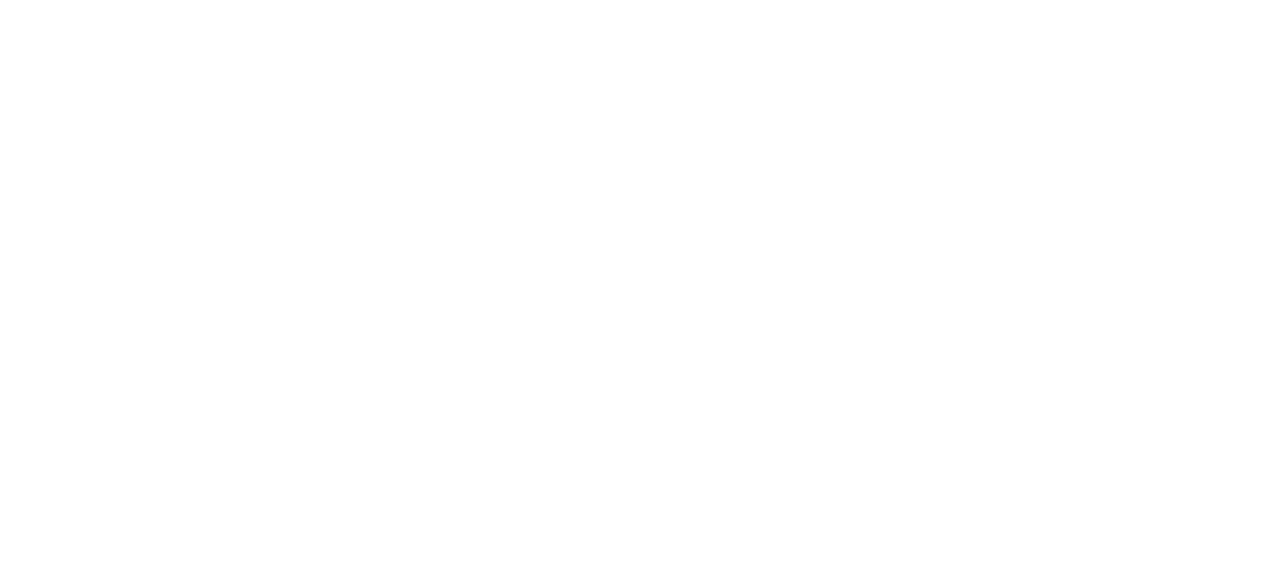
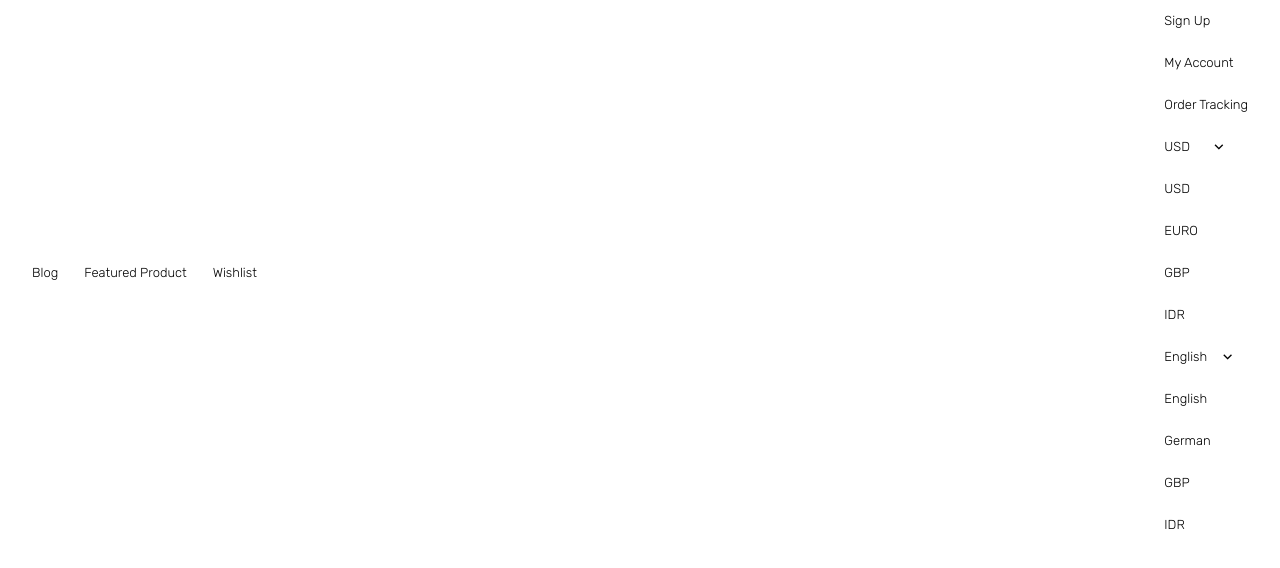
Before and after one commit to thenjanand/e-comm, a plain HTML site: page index.html in a window 1280 px wide. Drawn offline with nearby package versions, Linux system fonts and the light colour scheme.

Commit message:
files updated

```diff
--- a/index.html
+++ b/index.html
@@ -1,13 +1,74 @@
 <!DOCTYPE html>
 <html lang="en">
-<head>
-  <meta charset="UTF-8">
-  <meta http-equiv="X-UA-Compatible" content="IE=edge">
-  <meta name="viewport" content="width=device-width, initial-scale=1.0">
-  <title>E-Comm Website</title>
-  <link rel="stylesheet" href="style.css">
-</head>
-<body>
+  <head>
+    <meta charset="UTF-8" />
+    <meta http-equiv="X-UA-Compatible" content="IE=edge" />
+    <meta name="viewport" content="width=device-width, initial-scale=1.0" />
+    <title>E-Comm Website</title>
+    <link rel="stylesheet" href="style.css" />
+    <link
+      href="https://cdn.jsdelivr.net/npm/remixicon@2.5.0/fonts/remixicon.css"
+      rel="stylesheet"
+    />
+  </head>
+  <body>
+    <div id="page" class="site">
+      <header>
+        <div class="header-top">
+          <div class="container">
+            <div class="wrapper flexitem">
+              <div class="left">
+                <ul class="flexitem main-links">
+                  <li><a href="#">Blog</a></li>
+                  <li><a href="#">Featured Product</a></li>
+                  <li><a href="#">Wishlist</a></li>
+                </ul>
+              </div>
+              <div class="right">
+                <ul class="flexitem">
+                  <ul class="main-links">
+                    <li><a href="#">Sign Up</a></li>
+                    <li><a href="#">My Account</a></li>
+                    <li><a href="#">Order Tracking</a></li>
+                    <li>
+                      <a href="#"
+                        >USD<span class="icon-small">
+                          <i class="ri-arrow-down-s-line"></i></span
+                      ></a>
+                      <ul>
+                        <li class="current"><a href="#">USD</a></li>
+                        <li><a href="#">EURO</a></li>
+                        <li><a href="#">GBP</a></li>
+                        <li><a href="#">IDR</a></li>
+                      </ul>
+                    </li>
+                    <li>
+                      <a href="#"
+                        >English<span class="icon-small"
+                          ><i class="ri-arrow-down-s-line"></i></span
+                      ></a>
+                      <ul>
+                        <li class="current"><a href="#">English</a></li>
+                        <li><a href="#">German</a></li>
+                        <li><a href="#">GBP</a></li>
+                        <li><a href="#">IDR</a></li>
+                      </ul>
+                    </li>
+                  </ul>
+                </ul>
+              </div>
+            </div>
+          </div>
+        </div>
+      </header>
+      <!-- header -->
 
-</body>
+      <main></main>
+      <!-- main -->
+
+      <footer></footer>
+      <!-- footer -->
+    </div>
+    <script src="script.js"></script>
+  </body>
 </html>
--- a/style.css
+++ b/style.css
@@ -26,6 +26,10 @@
   --trans-color: color 0.3s;
 }
 
+/*
+******************** CSS RESET ************************
+ */
+
 * {
   margin: 0;
   padding: 0;
@@ -44,25 +48,182 @@ body {
   color: var(--dark-color);
   background-color: var(--white-color);
 }
-a{
+a {
   text-decoration: none;
   color: inherit;
   -webkit-tap-highlight-color: transparent;
 }
-ul{
+ul {
   list-style: none;
 }
-img{
+img {
   max-width: var(--percent100);
   vertical-align: middle;
 }
-strong{
+strong {
   font-weight: var(--fw8);
 }
-table{
+table {
   border-collapse: collapse;
   border-spacing: 0;
 }
-input::placeholder{
+input::placeholder {
   font: inherit;
 }
+h1,
+h2,
+h3,
+h4 {
+  font-family: "Poppins";
+}
+h1 {
+  font-size: calc(1.3em+1vw);
+  font-weight: var(--fw8);
+  line-height: 1;
+}
+h2 {
+  font-size: 2.5em;
+}
+h3 {
+  font-size: 1.2em;
+  font-weight: var(--fw7);
+}
+h4 {
+  font-size: 1em;
+  font-weight: var(--fw6);
+}
+
+/*
+*************** Resuable Selector ***********************
+*/
+.container {
+  max-width: 1280px;
+  margin: 0 auto;
+  padding: 0 0.938em;
+}
+.column {
+  margin-left: -0.938em;
+  margin-right: -0.938em;
+}
+.column .row {
+  padding: 0.938em;
+}
+.flexwrap {
+  display: flex;
+  flex-wrap: wrap;
+}
+.flexcenter {
+  display: flex;
+  justify-content: center;
+  align-items: center;
+}
+.flexitem {
+  display: flex;
+  align-items: center;
+}
+.flexcol {
+  display: flex;
+  flex-direction: column;
+  gap: 1em;
+}
+
+.main-links a:hover {
+  color: var(--secondary-color);
+}
+.second-link a:hover {
+  color: var(--light-text-color);
+}
+.icon-small,
+.icon-large {
+  display: flex;
+  align-items: center;
+  padding: 0 0.25em;
+  font-weight: normal;
+}
+.icon-small {
+  font-size: 1.25em;
+  margin: auto;
+}
+.icon-large {
+  font-size: 1.75em;
+  padding: 0 0.75em 0 0;
+}
+/*
+***************** Structure Styling **************************
+00. Reusable Selector
+
+01. HEADER
+  a. Header Top
+  b. Header Nav
+  c. Header Main , Departments Category
+  d. Search Form
+  e. Resposive Menu - OFF Canvas
+
+02. SLIDER
+03. BRANDS
+04. PRODUCTS
+  a. Global Product
+  b. BIG Product
+  c. MINI Product
+  d. Main Product
+05. BANNER
+  a. News Letter
+  b. Widgets
+  c. Footer Info
+06. BOTTOM MENU
+  a. Search
+07. OVERLAY
+08. PAGE SINGLE
+  a. Breadcrumb
+  b. Product Details
+  c. Product Description
+  d. Product Review
+  e. Product Review Form
+09. PAGE SINGLE :SPECIAL OFFER
+10. PAGE CATEGORY
+  a. Sidebar Product Filter
+  b. Product Block
+11. CART
+12. PAGE CART
+13. PAGE CHECKOUT
+14. MODAL
+15. RESPONSIVE
+
+*
+******************************************/
+/* HEADER */
+
+header li > a {
+  display: flex;
+  position: relative;
+  line-height: inherit;
+}
+
+/* a. Header Top */
+.header-top .wrapper {
+  font-size: var(--font-small);
+  font-weight: var(--fw3);
+  justify-content: space-between;
+  line-height: 42px;
+}
+.header-top .wrapper ul {
+  gap: 2em;
+
+}
+.header-top li{
+  position: relative;
+}
+
+/*  b. Header Nav */
+
+/* c. Header Main , Departments Category */
+
+/* d. Search Form */
+
+/* e. Resposive Menu - OFF Canvas */
+
+@media screen and (min-width: 992px) {
+  .container {
+    padding: 0 2em;
+  }
+}
```
